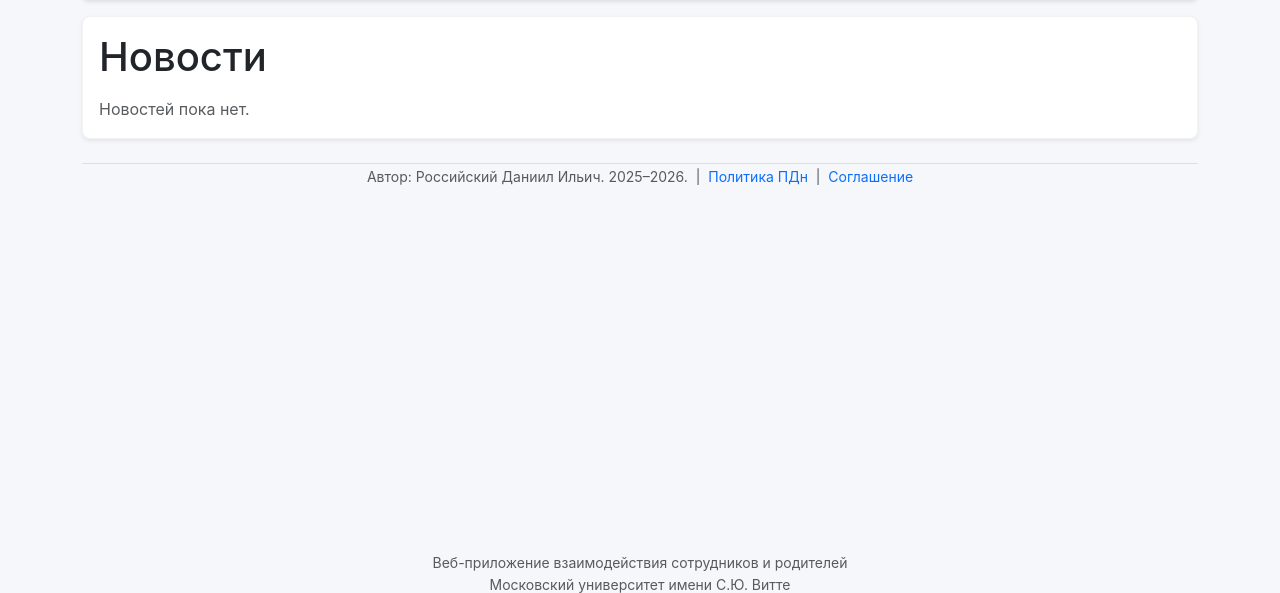
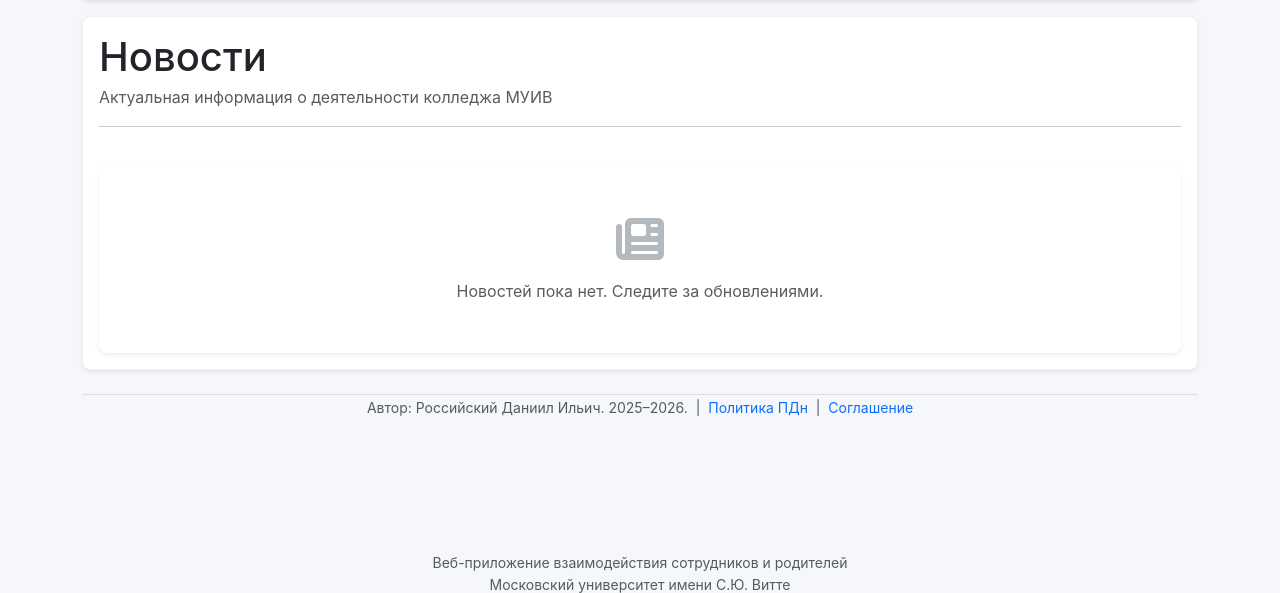
Before and after one commit to Ananice/Rossiiskii_35_WebApp_Parents, a Django app: template apps/public/templates/public/news/list.html in a window 1280 px wide. Shown: the part 177-770 px from the top of the page. Run offline with Django 3.2, Linux system fonts and the light colour scheme; the template is opened without the code that fills it, so the values that code supplies are empty.

Commit message:
feat(public): новости — шаблон списка

```diff
--- a/apps/public/templates/public/news/list.html
+++ b/apps/public/templates/public/news/list.html
@@ -1,22 +1,47 @@
 {% extends "public/base_public.html" %}
 {% block public_content %}
-<h1>Новости</h1>
+
+<div class="row mb-4">
+  <div class="col-12">
+    <h1 class="mb-1">Новости</h1>
+    <p class="text-muted">Актуальная информация о деятельности колледжа МУИВ</p>
+    <hr>
+  </div>
+</div>
 
 {% if items %}
-  <div class="list-group">
-    {% for n in items %}
-      <div class="list-group-item">
-        <div class="d-flex justify-content-between">
-          <h5 class="mb-1">{{ n.title }}</h5>
-          <small class="text-muted">{{ n.published_at|date:"d.m.Y H:i" }}</small>
+<div class="row g-4">
+  {% for n in items %}
+  <div class="col-12">
+    <div class="card border-0 shadow-sm">
+      <div class="card-body">
+        <div class="d-flex justify-content-between align-items-start mb-2">
+          <h5 class="card-title mb-0">{{ n.title }}</h5>
+          <span class="badge bg-light text-muted border ms-3 text-nowrap">
+            <i class="fas fa-calendar-alt me-1"></i>{{ n.published_at|date:"d.m.Y" }}
+          </span>
         </div>
-        {% if n.summary %}<p class="mb-1">{{ n.summary }}</p>{% endif %}
-        {% if n.body %}<small class="text-muted">{{ n.body }}</small>{% endif %}
+        {% if n.summary %}
+          <p class="text-muted mb-2">{{ n.summary }}</p>
+        {% endif %}
+        {% if n.body %}
+          <div class="border-top pt-2 mt-2">
+            <p class="mb-0 small">{{ n.body }}</p>
+          </div>
+        {% endif %}
       </div>
-    {% endfor %}
+    </div>
   </div>
+  {% endfor %}
+</div>
+
 {% else %}
-  <p class="mb-0 text-muted">Новостей пока нет.</p>
+<div class="card border-0 shadow-sm">
+  <div class="card-body text-center py-5 text-muted">
+    <i class="fas fa-newspaper fa-3x mb-3 d-block text-secondary opacity-50"></i>
+    <p class="mb-0">Новостей пока нет. Следите за обновлениями.</p>
+  </div>
+</div>
 {% endif %}
 
 {% endblock %}
```
